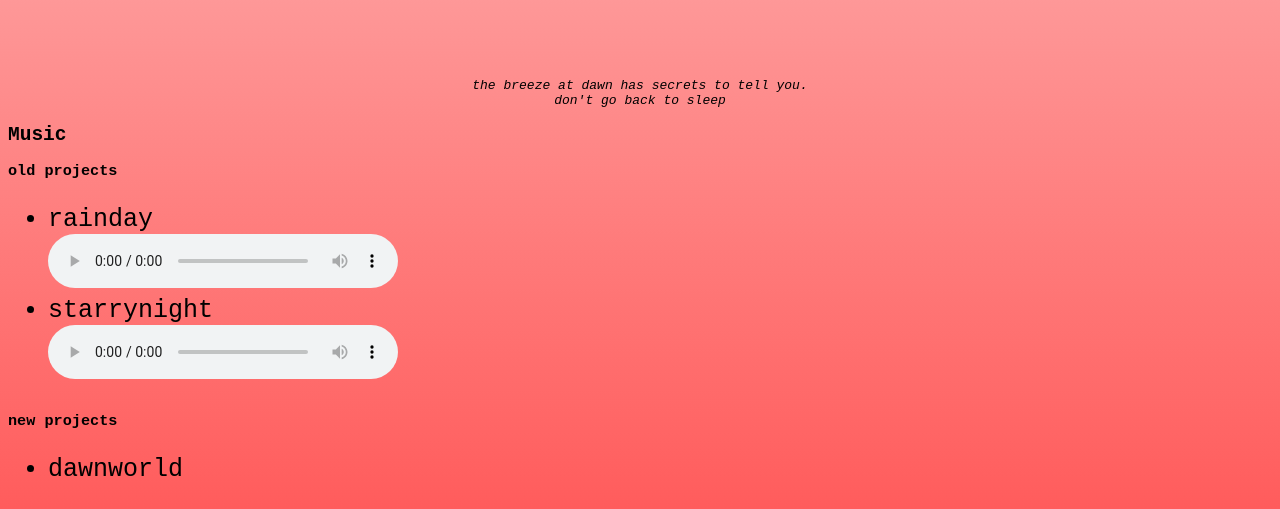
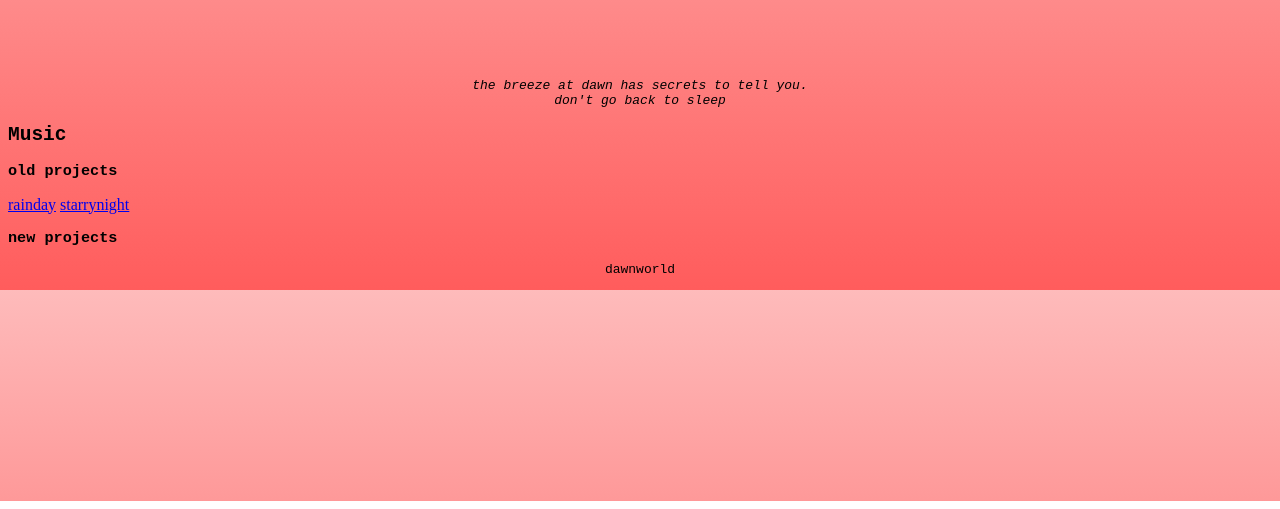
Before and after one commit to jinlee06/dawn-world, a plain HTML site: page index.html in a window 1280 px wide. Shown: the part 299-808 px from the top of the page. Drawn offline with Linux system fonts and the light colour scheme.

Commit message:
code 12/05

```diff
--- a/index.html
+++ b/index.html
@@ -14,21 +14,10 @@
   <div id="music">
     <h2>Music</h2>
     <h3>old projects</h3>
-      <ul>
-        <li>rainday</li>
-          <audio controls>
-            <source src="rainday.mp3" type="audio/mp3">
-          Your browser does not support the audio element
-          </audio>
-        <li>starrynight</li>
-          <audio controls>
-            <source src="starrynight.mp3" type="audio/mp3">
-          Your browser does not support the audio element
-          </audio>
-      </ul>
+        <nav>
+          <a href="./rainday.html">rainday</a>
+          <a href="./starrynight.html">starrynight</a>
     <h3>new projects</h3>
-      <ul>
-        <li>dawnworld</li>
-      </ul>
+        <p>dawnworld</p>
 </body>
 </html>
```
Also changed, not shown: rainday.html (added, +11 -0 lines), starrynight.html (added, +11 -0 lines).
